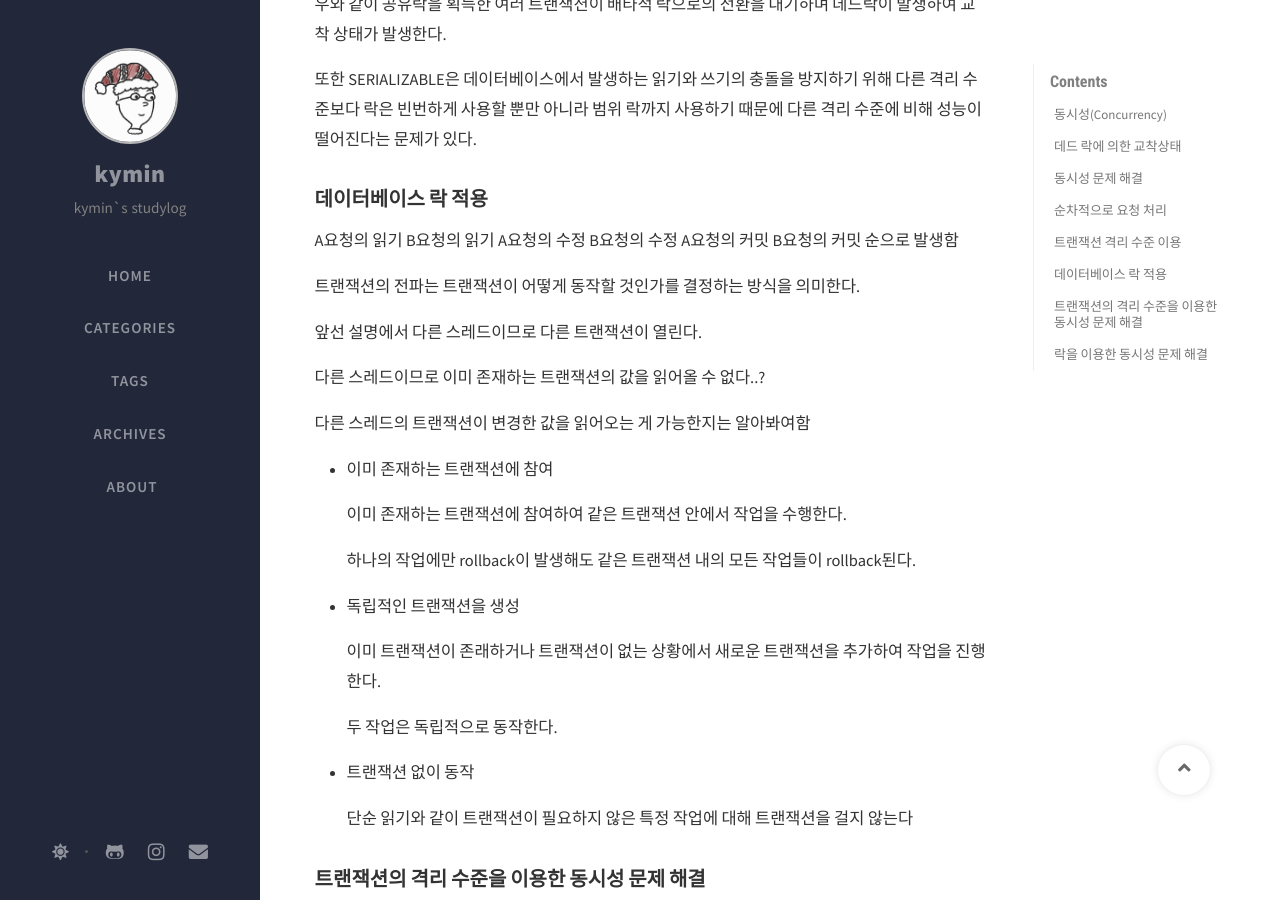
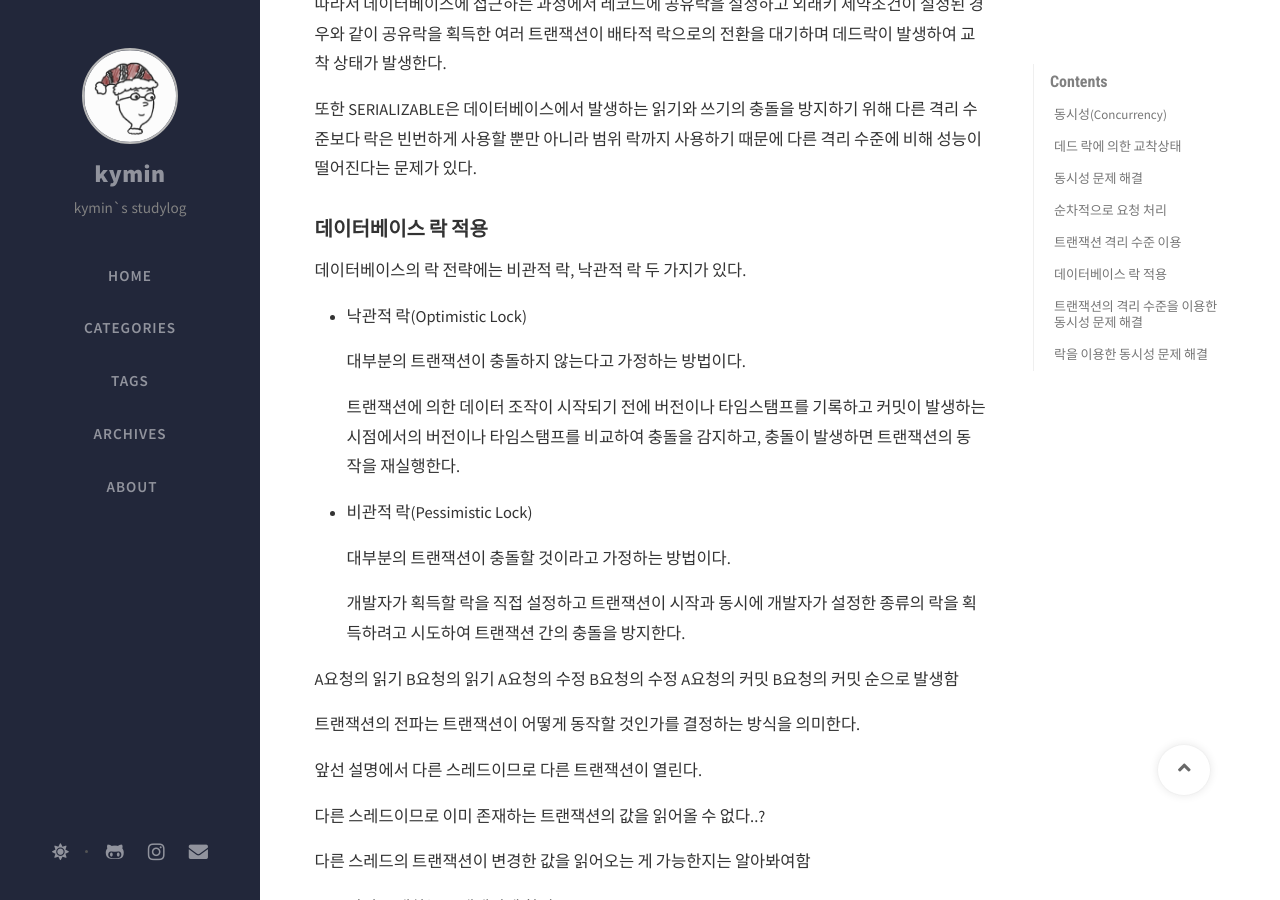
Before and after one commit to Kyoung-M1N/kyoung-M1N.github.io, a Jekyll site: the page built from _posts/spring/2025-02-09-[Spring]concurrency.md, in a window 1280 px wide and 900 px high, scrolled down 8840 px. Built offline with Jekyll 4.4.1, drawn with Linux system fonts in a browser that asks for light colours; nearby versions of some CDN libraries; comment, search, counter and statistics services are not loaded; some of the changed text lies outside the part shown.

Commit message:
docs: 포스트 수정

````diff
--- a/_posts/spring/2025-02-09-[Spring]concurrency.md
+++ b/_posts/spring/2025-02-09-[Spring]concurrency.md
@@ -150,7 +150,7 @@ public class LectureStudent {
 
 다대다 연관관계를 위한 엔티티를 위와 같이 변경하고 다시 한 번 jmeter를 이용하여 20명의 학생이 동시에 수강 신청을 하는 상황에 대한 요청을 발생시킨 결과 데이터베이스에 20명의 수강신청 결과가 잘 생성되어 있는 것을 확인할 수 있었다.
 
-하지만 여전히 `Lecture`엔티티가 카운트 하는 값인 `remainingSeat`에는 아래와 같이 오류가 발생하는 것을 확인할 수 있다.
+하지만 여전히 `Lecture`엔티티가 카운트 하는 값인 `remainingSeat`에는 아래와 같이 오류가 발생하는 것을 확인할 수 있다. 즉, 현재 수강이 가능한 인원보다 더 많은 인원이 수강 등록될 수 있는 문제가 발생하게 된다.
 
 ```sql
 +----------------+------------+------------+-----------------------+
@@ -323,7 +323,19 @@ public class LectureService {
 
 ### **데이터베이스 락 적용**
 
+데이터베이스의 락 전략에는 비관적 락, 낙관적 락 두 가지가 있다.
 
+- 낙관적 락(Optimistic Lock)
+
+  대부분의 트랜잭션이 충돌하지 않는다고 가정하는 방법이다.
+
+  트랜잭션에 의한 데이터 조작이 시작되기 전에 버전이나 타임스탬프를 기록하고 커밋이 발생하는 시점에서의 버전이나 타임스탬프를 비교하여 충돌을 감지하고, 충돌이 발생하면 트랜잭션의 동작을 재실행한다.
+
+- 비관적 락(Pessimistic Lock)
+
+  대부분의 트랜잭션이 충돌할 것이라고 가정하는 방법이다.
+
+  개발자가 획득할 락을 직접 설정하고 트랜잭션이 시작과 동시에 개발자가 설정한 종류의 락을 획득하려고 시도하여 트랜잭션 간의 충돌을 방지한다.
 
 
 
````
